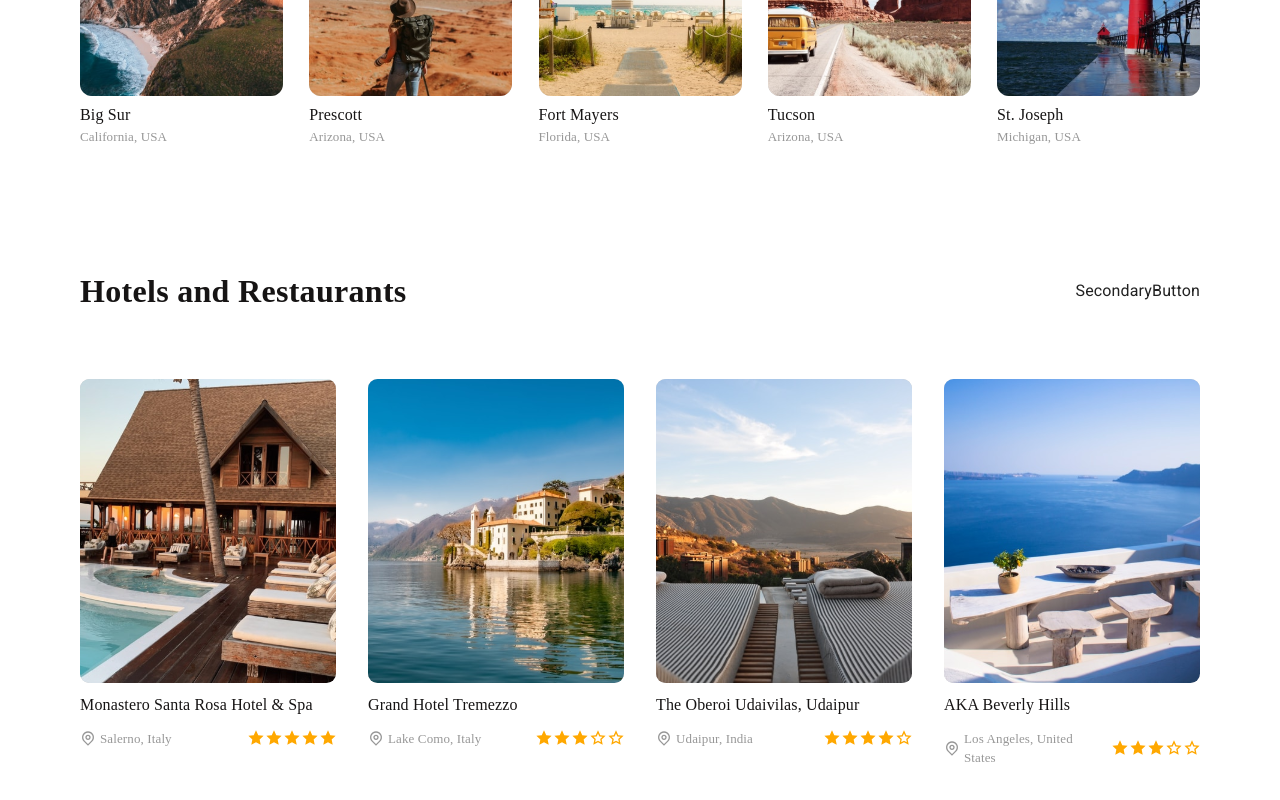
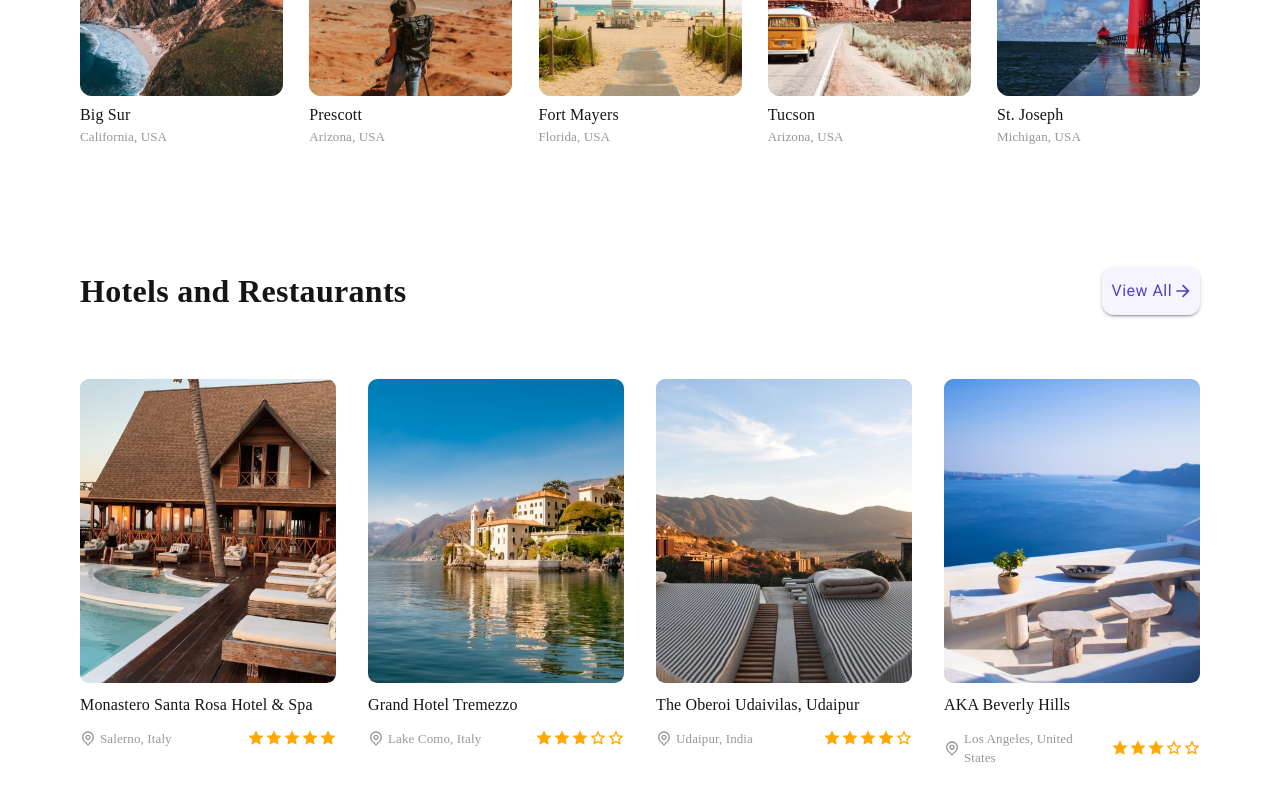
Before and after one commit to DevJaimeSantiago/9_Travel_Website_MUI, a React (Vite) app: page / in a window 1280 px wide. Shown: the part 1117-1917 px from the top of the page. Built offline with nearby package versions, Linux system fonts and the light colour scheme.

Commit message:
refactor: Creacion del Componente SecondaryButton

```diff
--- a/src/components/secondary-button/SecondaryButton.jsx
+++ b/src/components/secondary-button/SecondaryButton.jsx
@@ -1,6 +1,41 @@
-const SecondaryButton = () => {
-  return (
-    <div>SecondaryButton</div>
-  )
-}
-export default SecondaryButton
+// images - Icons
+import btnArrowIcon from "../../assets/main/btn-arrow-icon.svg";
+
+// Components - Material UI
+import { Button } from "@mui/material";
+
+const SecondaryButton = ({ text }) => {
+	return (
+		<Button
+			variant="contained"
+			sx={{
+				width: {
+					xs: "100%",
+					md: "auto",
+				},
+				backgroundColor: "#F6F4FF",
+				textTransform: "none",
+				p: 1.25,
+				display: "flex",
+				alignItems: "center",
+				justifyContent: "center",
+				gap: 0.5,
+				borderRadius: "12px",
+				fontFamily: "inherit",
+				fontSize: "16px",
+				fontWeight: "400",
+				color: "#5243C2",
+				"&.MuiButtonBase-root": {
+					backgroundColor: "#F6F4FF",
+				},
+			}}
+		>
+			{text}
+			<img
+				src={btnArrowIcon}
+				alt="btnArrowIcon"
+			/>
+		</Button>
+	);
+};
+export default SecondaryButton;
```
